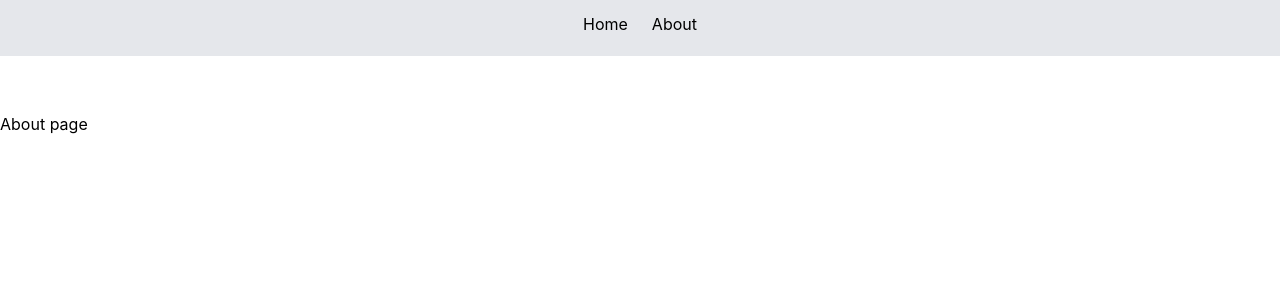
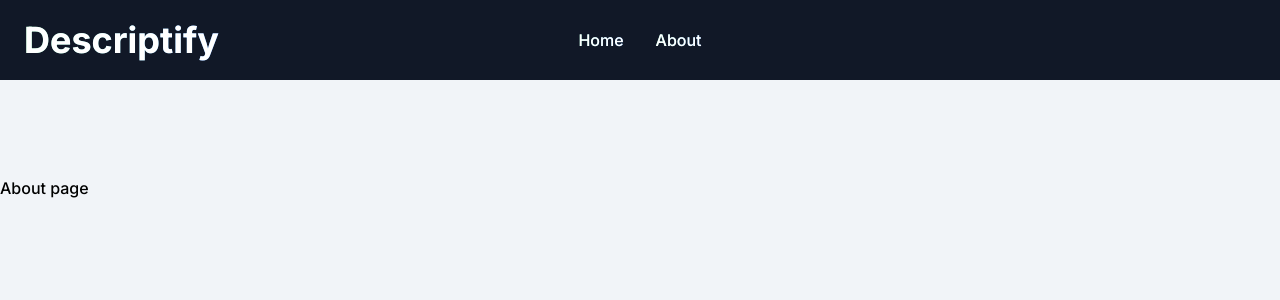
Before and after one commit to sandypockets/descriptify, a Next.js app: page /about in a window 1280 px wide. Shown: the top 300 px of the page. Built offline with nearby package versions, Linux system fonts and the light colour scheme.

Commit message:
Add styles

```diff
--- a/components/Forms/Form.jsx
+++ b/components/Forms/Form.jsx
@@ -38,7 +38,7 @@ export default function Form({
   }, [aiEngines]);
 
   return (
-    <form>
+    <form className="bg-white p-8 rounded-md shadow-xl">
       <fieldset className="flex">
         <legend className="sr-only">Product basics</legend>
         <TextInput
@@ -65,7 +65,7 @@ export default function Form({
           <div className="mx-auto text-sm">
             <label
               htmlFor="hasVariants"
-              className="font-medium text-gray-700 pt-2 pb-0.5"
+              className="font-normal text-gray-700 pt-2 pb-0.5"
             >
               This product has variants, like sizes or colors
             </label>
@@ -106,7 +106,7 @@ export default function Form({
         <TextInput
           productData={productData}
           setProductData={setProductData}
-          label="Audience interests (separated by comma)"
+          label="Target audience interests (separated by comma)"
           dataKey="productTargetMarket"
           placeholder="Basketball, street culture"
           error={error}
@@ -115,12 +115,12 @@ export default function Form({
       <fieldset>
         <legend className="sr-only">Artificial Intelligence Engine</legend>
         <div className="flex flex-col">
-          <label className="text-sm font-medium text-gray-700 pt-2 pb-0.5">
+          <label className="text-xs font-medium text-gray-700 pt-4 pb-0.5">
             Choose an AI engine
           </label>
           <select
             value={productData.aiEngine}
-            className="border border-gray-300 px-2 py-1 rounded-md"
+            className="border border-gray-300 px-2 py-1 rounded-md font-light"
             onChange={(e) =>
               setProductData({
                 ...productData,
@@ -138,16 +138,16 @@ export default function Form({
                   className="align-middle"
                 >
                   {engine.id}{' '}
-                  {engine.id.split('-')[1] === 'curie' && '- default'}
+                  {engine.id.split('-')[1] === 'curie' && '(default)'}
                 </option>
               ))
             )}
           </select>
         </div>
       </fieldset>
-      <div className="mt-2">
+      <div className="mt-6">
         <button
-          className="w-full px-3 py-2 text-xs font-medium rounded shadow-sm text-white bg-gray-900 hover:bg-black focus:outline-none focus:ring-2 focus:ring-offset-2 focus:ring-gray-900 border border-transparent"
+          className="w-full px-3 py-2 text-sm font-medium tracking-wider rounded shadow-sm text-white hover:bg-black bg-gray-800 transition-colors duration-200 focus:outline-none focus:ring-2 focus:ring-offset-2 focus:ring-gray-900 border border-transparent"
           type="submit"
           onClick={(e) => handleSubmit(e)}
         >
--- a/components/Forms/TextInput.jsx
+++ b/components/Forms/TextInput.jsx
@@ -11,7 +11,7 @@ export default function TextInput({
     <div className="flex flex-col">
       <label
         htmlFor={dataKey}
-        className="text-sm font-medium text-gray-700 pt-2 pb-0.5"
+        className="text-xs font-normal text-gray-700 pt-2 pb-0.5"
       >
         {label}
         {required && error && productData[dataKey].length < 1 && (
@@ -29,7 +29,7 @@ export default function TextInput({
             [dataKey]: e.target.value,
           })
         }
-        className="border border-gray-300 px-2 py-1 rounded-md"
+        className="border border-gray-300 px-2 py-1 rounded-md font-light"
       />
     </div>
   );
--- a/components/Layout/Header.jsx
+++ b/components/Layout/Header.jsx
@@ -1,9 +1,17 @@
 import Nav from './Nav';
+import Link from 'next/link';
 
 export default function Header() {
   return (
-    <header className="top-0 w-full h-14 bg-gray-200 flex justify-center">
-      <Nav />
+    <header className="top-0 w-full h-20 bg-gray-900 text-white grid grid-cols-3">
+      <Link href="/">
+        <a className="mt-5 ml-6 max-w-min text-4xl font-bold hover:text-transparent bg-clip-text bg-gradient-to-r from-green-300 to-blue-500 transition-colors duration-200">
+          Descriptify
+        </a>
+      </Link>
+      <div className="flex justify-center">
+        <Nav />
+      </div>
     </header>
   );
 }
--- a/components/Layout/Layout.jsx
+++ b/components/Layout/Layout.jsx
@@ -6,7 +6,7 @@ export default function Layout({children}) {
     <>
       <Meta />
       <Header />
-      <main className="my-14">{children}</main>
+      <main className="my-24">{children}</main>
     </>
   );
 }
--- a/components/Layout/Nav.jsx
+++ b/components/Layout/Nav.jsx
@@ -16,9 +16,11 @@ export default function Nav() {
     <nav>
       <ul className="flex">
         {navItems.map((item, index) => (
-          <li key={index} className="pt-3">
+          <li key={index} className="mt-7">
             <Link href={item.href}>
-              <a className="p-1 mx-2">{item.name}</a>
+              <a className="p-2 mx-2 hover:text-transparent bg-clip-text bg-gradient-to-r from-green-300 to-blue-500 transition-colors duration-200">
+                {item.name}
+              </a>
             </Link>
           </li>
         ))}
--- a/pages/index.js
+++ b/pages/index.js
@@ -13,9 +13,8 @@ export default function Home() {
     useCustomAiEngine: false,
     aiEngine: 'text-curie-001',
   });
-  const [currentAiDescription, setCurrentAiDescription] = useState(
-    'Add your product information to the fields above to generate a description.',
-  );
+  const [currentAiDescription, setCurrentAiDescription] = useState('');
+  const [previousAiDescriptions, setPreviousAiDescriptions] = useState([]);
   const [loading, setLoading] = useState(false);
   const [error, setError] = useState(false);
 
@@ -38,6 +37,10 @@ export default function Home() {
     const formIsValid = validateForm(productData);
     setError(!formIsValid);
     if (formIsValid) {
+      setPreviousAiDescriptions([
+        ...previousAiDescriptions,
+        currentAiDescription,
+      ]);
       setCurrentAiDescription('Generating AI description...');
       fetch('/api/v1/generate', {
         method: 'POST',
@@ -60,7 +63,23 @@ export default function Home() {
   return (
     <div>
       <Layout>
-        <h1 className="flex justify-center text-5xl">Descriptify</h1>
+        <div className="flex flex-row justify-center">
+          <div className="flex flex-col">
+            <h1 className="mx-auto text-7xl font-bold">Descriptify</h1>
+            <h3 className="mx-auto mt-5 mb-2 text-md font-light">
+              Generate enticing product descriptions in just a few clicks!
+            </h3>
+            <p className="mx-auto mb-6 text-xs font-thin">
+              Powered by{' '}
+              <a
+                className="hover:text-transparent bg-clip-text bg-gradient-to-r from-green-300 to-blue-500 transition-colors duration-200"
+                href="https://beta.openai.com/"
+              >
+                OpenAI
+              </a>
+            </p>
+          </div>
+        </div>
         <section className="flex justify-center">
           <div className="flex flex-col p-2">
             <Form
@@ -79,8 +98,20 @@ export default function Home() {
             >
               Please fill in all required fields.
             </p>
-            <div className="mt-6 mx-auto px-2 w-96">
-              <p>{currentAiDescription}</p>
+            <div className="mt-6 mx-auto w-96 font-light">
+              <p>
+                {currentAiDescription?.length > 0
+                  ? currentAiDescription
+                  : 'Add your product information to the fields above to generate a description.'}
+              </p>
+            </div>
+            <div>
+              {previousAiDescriptions.length > 0 &&
+                previousAiDescriptions.map((item, index) => (
+                  <div key={index} className="mt-4 mx-auto w-96 font-light">
+                    {item}
+                  </div>
+                ))}
             </div>
           </div>
         </section>
--- a/styles/globals.css
+++ b/styles/globals.css
@@ -1,9 +1,12 @@
+@import url('https://fonts.googleapis.com/css2?family=Inter:wght@100;300;500;700;800&display=swap');
+
 html,
 body {
+  background-color: #f1f4f8;
   padding: 0;
   margin: 0;
-  font-family: -apple-system, BlinkMacSystemFont, Segoe UI, Roboto, Oxygen,
-    Ubuntu, Cantarell, Fira Sans, Droid Sans, Helvetica Neue, sans-serif;
+  font-family: 'Inter', -apple-system, BlinkMacSystemFont, Segoe UI, Roboto,
+    Oxygen, Ubuntu, Cantarell, Fira Sans, Droid Sans, Helvetica Neue, sans-serif;
 }
 
 a {
```
